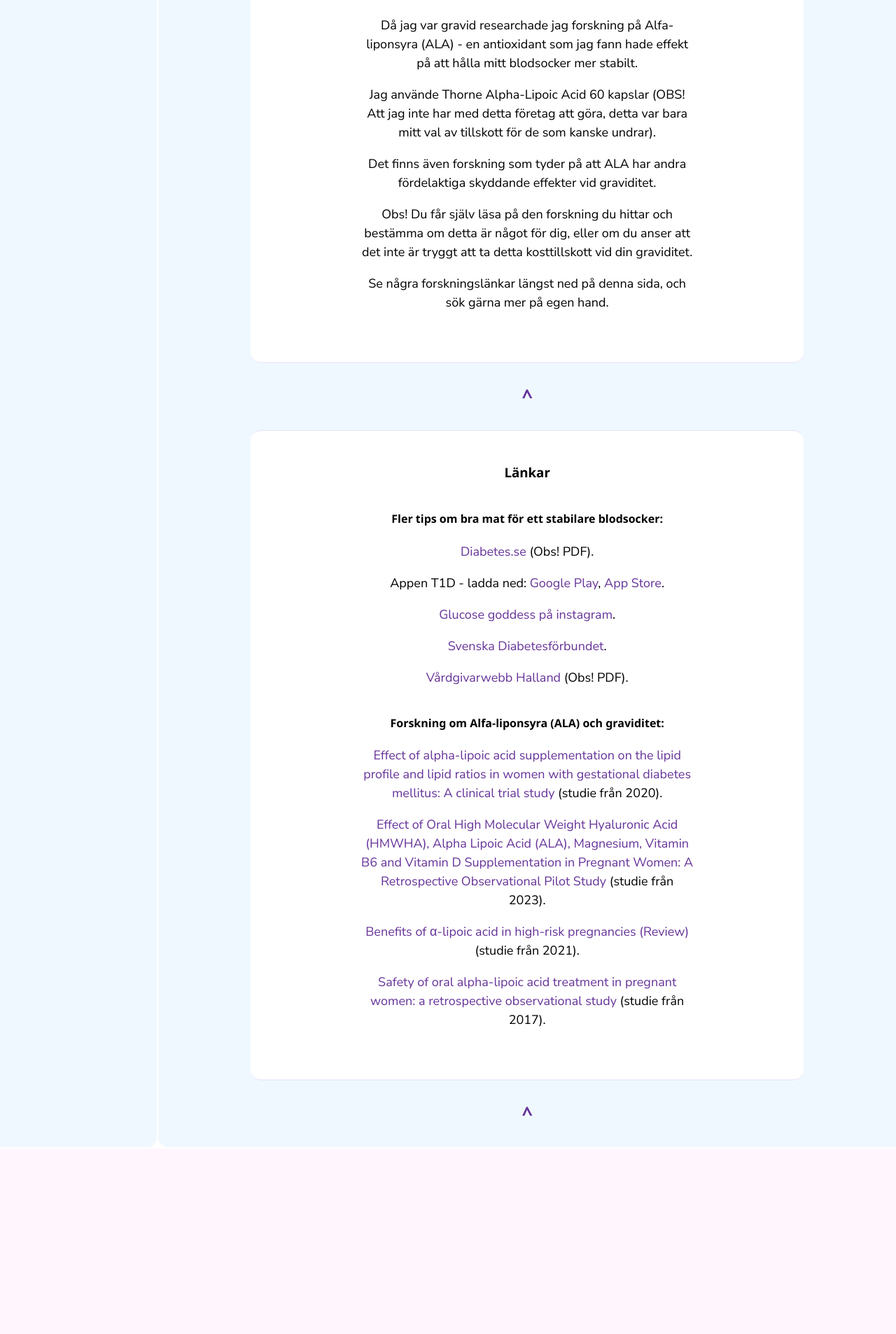
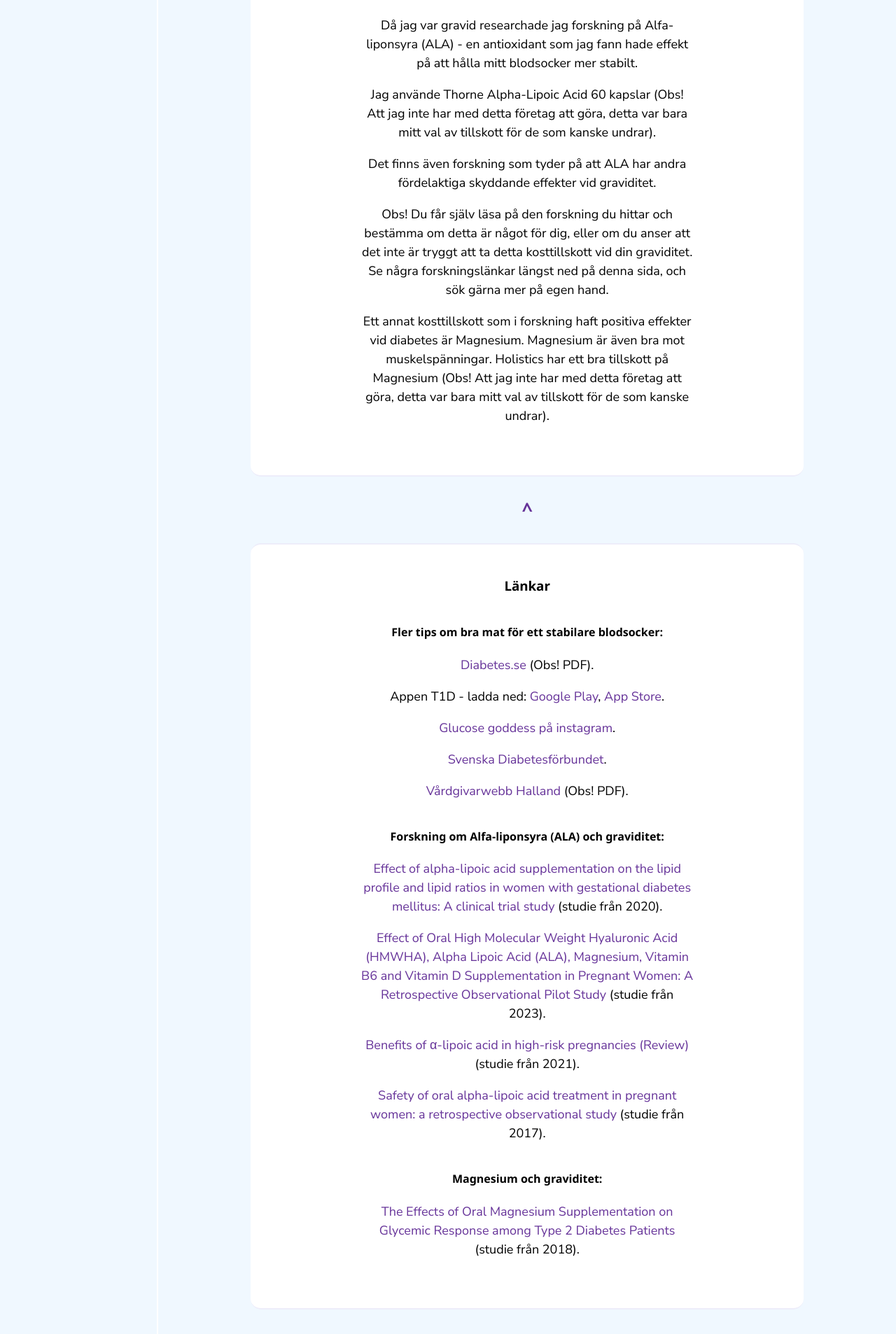
Before and after one commit to Ayngie/natural-guide-to-gestational-diabetes, a React (Vite) app: page /natural-guide-to-gestational-diabetes/food in a window 1280 px wide. Shown: the part 3429-5335 px from the top of the page at 70% size. Before the commit the page ends 5070 px from the top, so only its background shows below. Built offline with nearby package versions, Linux system fonts and the light colour scheme.

Commit message:
✨ feat: added articles info

```diff
--- a/src/components/pages/FoodAdvice.tsx
+++ b/src/components/pages/FoodAdvice.tsx
@@ -84,6 +84,11 @@ export const FoodAdvice = () => {
               <Paragraph><TextLink href="https://pubmed.ncbi.nlm.nih.gov/29028075/" target="_blank">Safety of oral alpha-lipoic acid treatment in pregnant women: a retrospective observational study</TextLink> (studie från 2017).</Paragraph>
           </ParagraphWrapper>
 
+          <ParagraphWrapper>
+            <h4>Magnesium och graviditet:</h4>
+              <Paragraph><TextLink href="https://www.ncbi.nlm.nih.gov/pmc/articles/PMC6356710/" target="_blank">The Effects of Oral Magnesium Supplementation on Glycemic Response among Type 2 Diabetes Patients</TextLink> (studie från 2018).</Paragraph>
+          </ParagraphWrapper>
+
         </StyledArticle>
 
         <LinkToTop/>
--- a/src/data/articles.json
+++ b/src/data/articles.json
@@ -180,10 +180,10 @@
             "paragraphList":
                 [
                     "Då jag var gravid researchade jag forskning på Alfa-liponsyra (ALA) - en antioxidant som jag fann hade effekt på att hålla mitt blodsocker mer stabilt.",
-                    "Jag använde Thorne Alpha-Lipoic Acid 60 kapslar (OBS! Att jag inte har med detta företag att göra, detta var bara mitt val av tillskott för de som kanske undrar).",
+                    "Jag använde Thorne Alpha-Lipoic Acid 60 kapslar (Obs! Att jag inte har med detta företag att göra, detta var bara mitt val av tillskott för de som kanske undrar).",
                     "Det finns även forskning som tyder på att ALA har andra fördelaktiga skyddande effekter vid graviditet.",
-                    "Obs! Du får själv läsa på den forskning du hittar och bestämma om detta är något för dig, eller om du anser att det inte är tryggt att ta detta kosttillskott vid din graviditet.",
-                    "Se några forskningslänkar längst ned på denna sida, och sök gärna mer på egen hand."
+                    "Obs! Du får själv läsa på den forskning du hittar och bestämma om detta är något för dig, eller om du anser att det inte är tryggt att ta detta kosttillskott vid din graviditet. Se några forskningslänkar längst ned på denna sida, och sök gärna mer på egen hand.",
+                    "Ett annat kosttillskott som i forskning haft positiva effekter vid diabetes är Magnesium. Magnesium är även bra mot muskelspänningar. Holistics har ett bra tillskott på Magnesium (Obs! Att jag inte har med detta företag att göra, detta var bara mitt val av tillskott för de som kanske undrar)."
                 ]
         }
     ],
```
